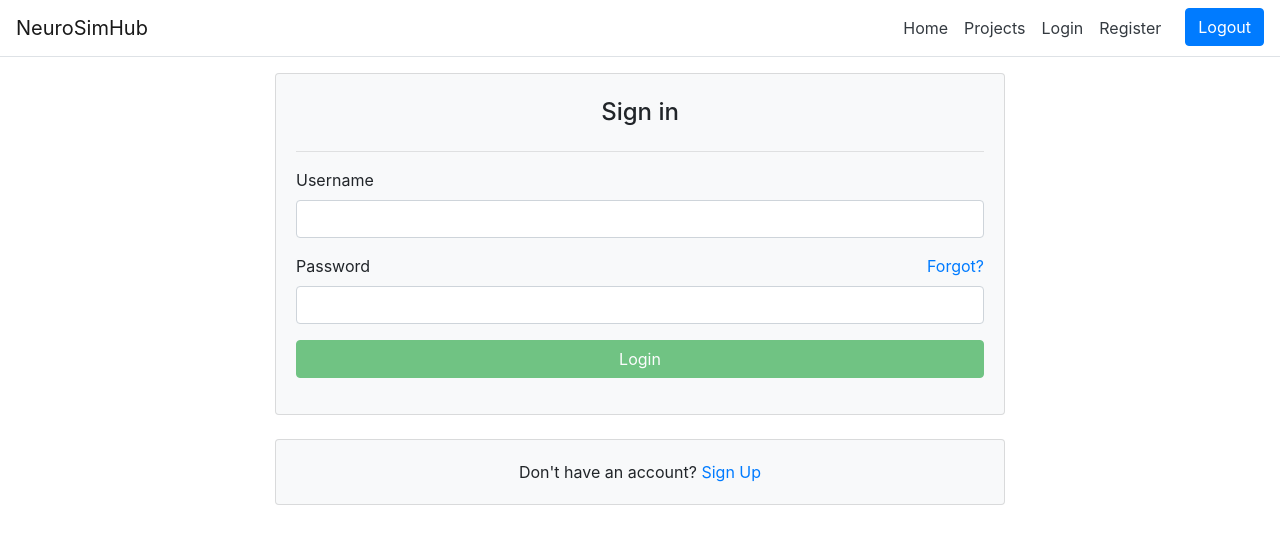
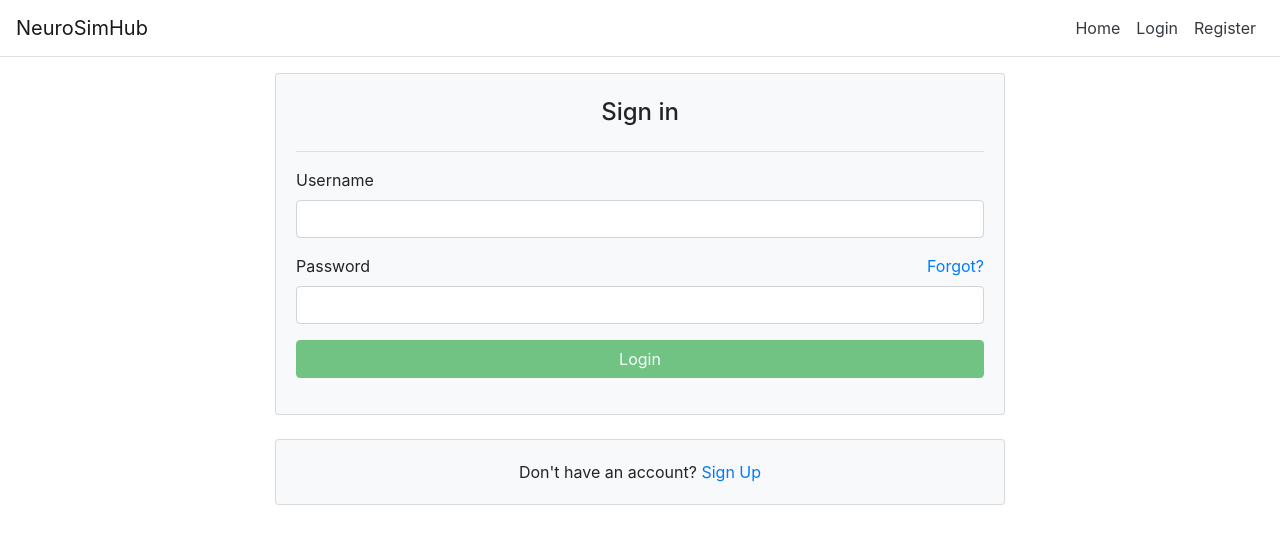
Before and after one commit to soft-eng-practicum/AnalySim, an Angular app in the folder ClientApp/: page /login in a window 1280 px wide. Shown: the top 544 px of the page. Built offline with nearby package versions, Linux system fonts and the light colour scheme.

Commit message:
Update Navmen

```diff
--- a/ClientApp/src/app/login/login.component.ts
+++ b/ClientApp/src/app/login/login.component.ts
@@ -46,6 +46,8 @@ export class LoginComponent implements OnInit {
   {
     let userLogin = this.insertForm.value;
 
+    this.insertForm.reset();
+
     this.acct.login(userLogin.username, userLogin.password).subscribe(
       result => {
         let token = (<any>result).token;
--- a/ClientApp/src/app/nav-menu/nav-menu.component.html
+++ b/ClientApp/src/app/nav-menu/nav-menu.component.html
@@ -11,20 +11,20 @@
           <li class="nav-item">
             <a class="nav-link text-dark" [routerLink]='["/"]'>Home</a>
           </li>
-          <li class="nav-item">
-            <a class="nav-link text-dark"  [routerLink]='["/projects"]'>Projects</a>
+          <li class="nav-item" *ngIf="(loginStatus$ | async) as loginStatus">
+            <a class="nav-link text-dark" [routerLink]='["/project"]' *ngIf="loginStatus">Project</a>
           </li>
-          <li class="nav-item">
-            <a class="nav-link text-dark"  [routerLink]='["/login"]'>Login</a>
+          <li class="nav-item" *ngIf="!(loginStatus$ | async) as loginStatus">
+            <a class="nav-link text-dark" *ngIf="loginStatus" [routerLink]='["/login"]'>Login</a>
           </li>
-          <li class="nav-item">
-            <a class="nav-link text-dark"  [routerLink]='["/register"]'>Register</a>
+          <li class="nav-item" *ngIf="!(loginStatus$ | async) as loginStatus">
+            <a class="nav-link text-dark" *ngIf="loginStatus" [routerLink]='["/register"]'>Register</a>
           </li>
-          <li class="nav-item">
-            <a class="nav-link text-danger"></a>
+          <li class="nav-item" *ngIf="(loginStatus$ | async) as loginStatus">
+            <a class="nav-link text-danger" *ngIf="(username$ | async) as username">{{username}}</a>
           </li>
-          <li class="nav-item">
-            <a class="btn btn-primary text-white">Logout</a>
+          <li class="nav-item" *ngIf="(loginStatus$ | async) as loginStatus">
+            <a class="btn btn-primary text-white" (click)="onLogout()" *ngIf="loginStatus">Logout</a>
           </li>
 
         </ul>
--- a/ClientApp/src/app/nav-menu/nav-menu.component.ts
+++ b/ClientApp/src/app/nav-menu/nav-menu.component.ts
@@ -1,4 +1,6 @@
 import { Component, OnInit } from '@angular/core';
+import { AccountService } from '../services/account.service';
+import { Observable } from 'rxjs';
 
 @Component({
   selector: 'app-nav-menu',
@@ -7,9 +9,20 @@ import { Component, OnInit } from '@angular/core';
 })
 export class NavMenuComponent implements OnInit {
 
-  constructor() { }
+  constructor(private acct : AccountService) { }
+
+  loginStatus$ : Observable<boolean>;
+  username$ : Observable<string>;
 
   ngOnInit() {
+    this.loginStatus$ = this.acct.isLoggedIn;
+    this.username$ = this.acct.currentUsername;
   }
 
+  onLogout(){
+    this.acct.logout();
+  }
+
+
+
 }
--- a/ClientApp/src/app/services/account.service.ts
+++ b/ClientApp/src/app/services/account.service.ts
@@ -18,11 +18,20 @@ export class AccountService {
 
 
   private loginStatus = new BehaviorSubject<boolean>(this.checkLoginStatus());
-  private UserName = new BehaviorSubject<string>(localStorage.getItem('username'));
-  private UserRole = new BehaviorSubject<string>(localStorage.getItem('userRole'));
+  private username = new BehaviorSubject<string>(localStorage.getItem('username'));
+  private userRole = new BehaviorSubject<string>(localStorage.getItem('userRole'));
 
   checkLoginStatus(): boolean {
-    return false;
+    var loginCookie = localStorage.getItem('loginStatus');
+    if(loginCookie == "1")
+    {
+      return true;
+    }
+    else
+    {
+      return false;
+    }
+
   }
 
   register (username: string, password: string, emailaddress: string)
@@ -72,14 +81,14 @@ export class AccountService {
     return this.loginStatus.asObservable();
   }
 
-  get currentUserName()
+  get currentUsername()
   {
-    return this.UserName.asObservable();
+    return this.username.asObservable();
   }
 
   get currentUserRole()
   {
-    return this.UserRole.asObservable();
+    return this.userRole.asObservable();
   }
 
 }
```
